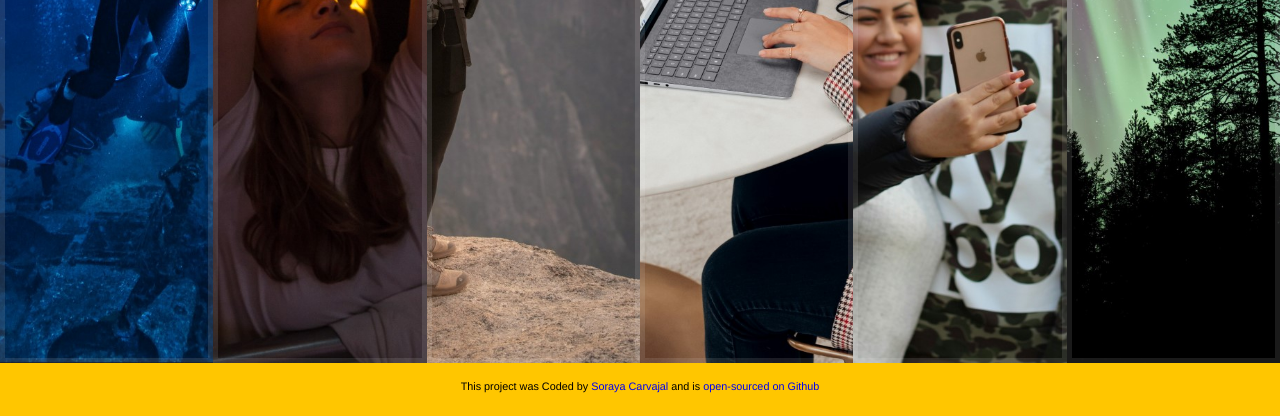
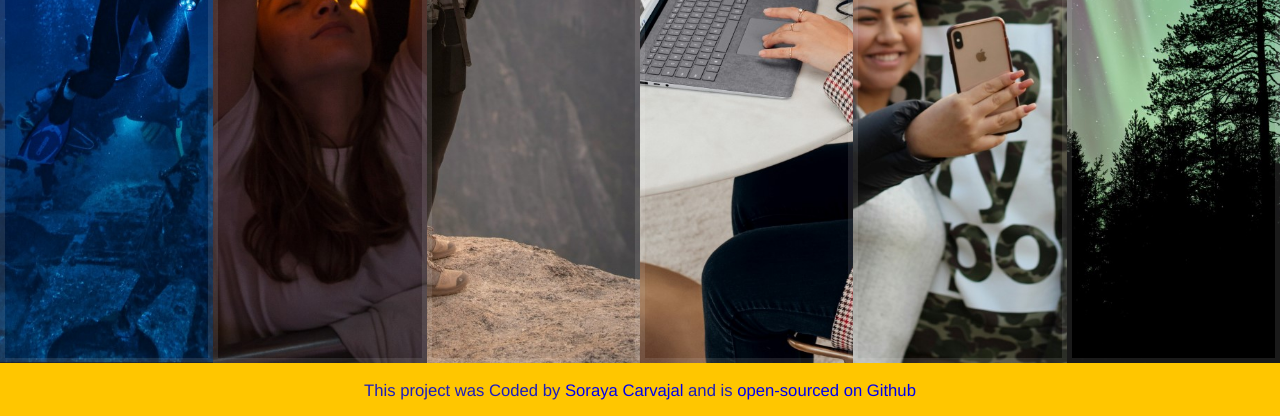
Before and after one commit to icuestiona/flex-panels-gallery, a plain HTML site: page index.html in a window 1280 px wide. Shown: the part 437-853 px from the top of the page. Drawn offline with Linux system fonts and the light colour scheme; a script that the page names is missing.

Commit message:
Changed font size and color

```diff
--- a/style.css
+++ b/style.css
@@ -103,8 +103,8 @@ body {
 
 footer {
   text-align: center;
-  font-size: small;
   padding: 15px;
+  color: rgb(29, 29, 188);
 }
 
 footer a {
```
